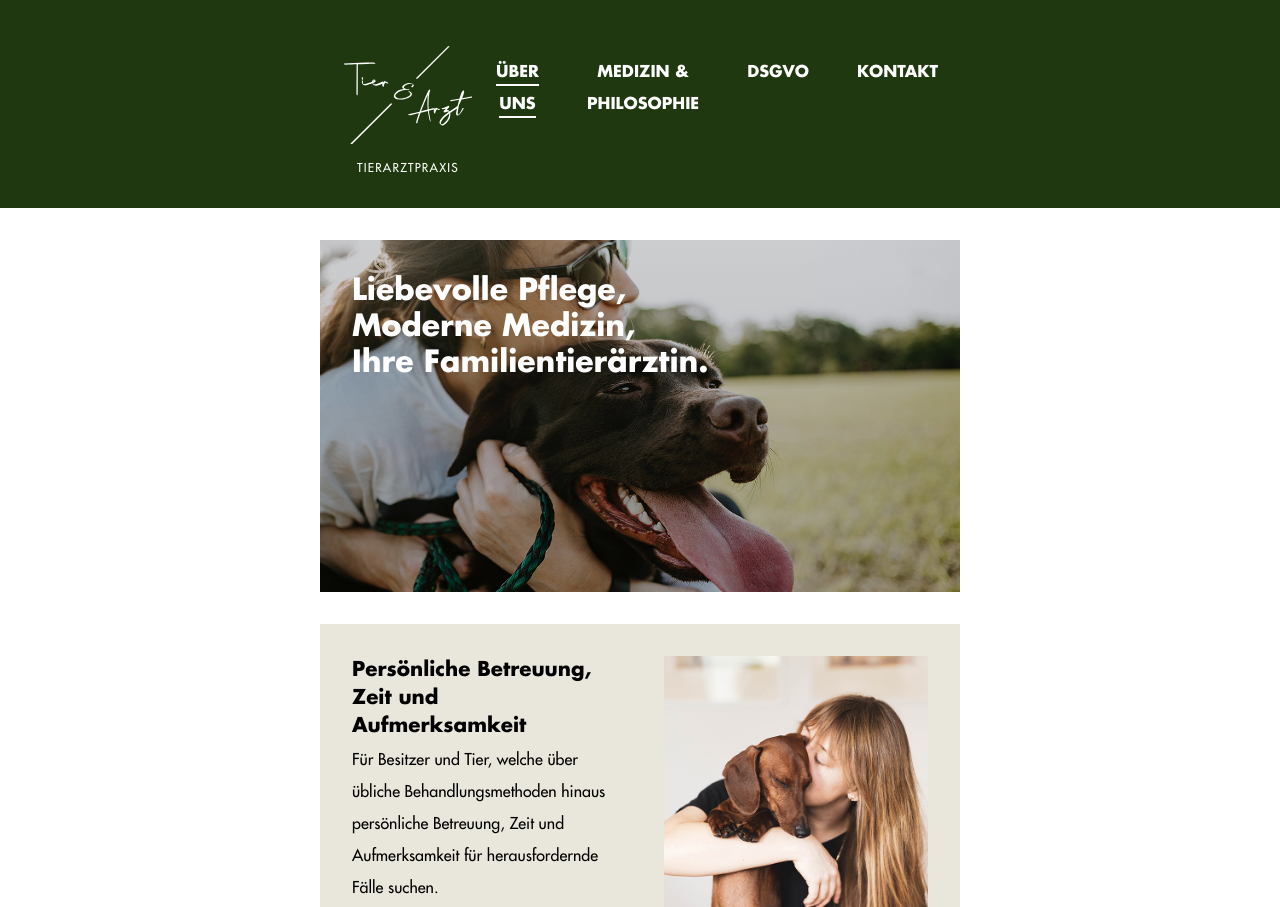
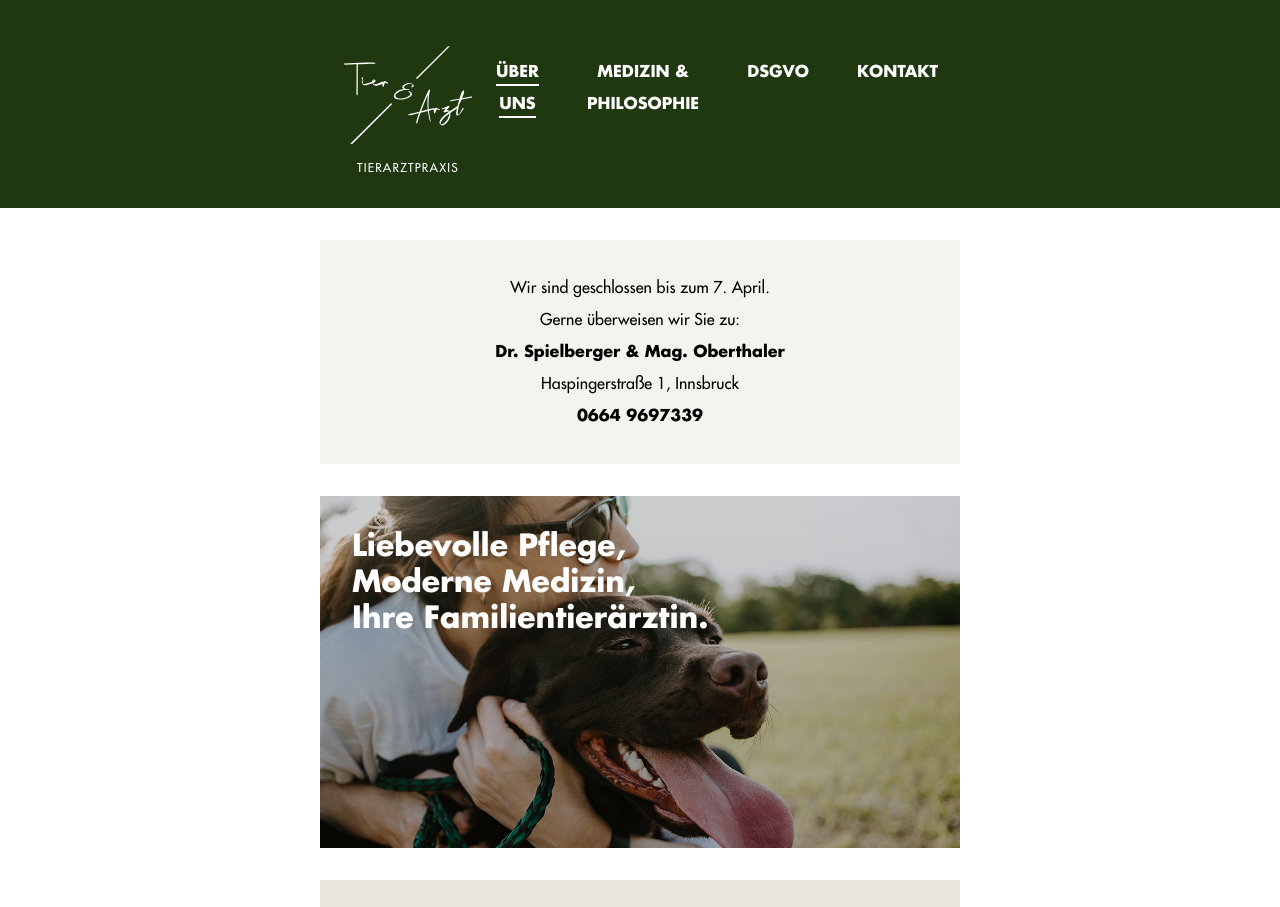
Before and after one commit to jesse1k87/tierundarzt, an Eleventy site: page src/index.html in a window 1280 px wide. Shown: the top 907 px of the page. Built offline with nearby package versions, Linux system fonts and the light colour scheme; Eleventy itself is replaced by a stand-in of ours; files that its build step writes are made by us from their sources.

Commit message:
geschlossen bis 7. april

```diff
--- a/src/_includes/partials/banner.html
+++ b/src/_includes/partials/banner.html
@@ -1,12 +1,9 @@
-<!--
 <section class="text-center bg-sage-100">
   <span class="m-0 tracking-normal text-base">
-    Wir sind geschlossen bis zum 2. Dezember.<br />
+    Wir sind geschlossen bis zum 7. April.<br />
     Gerne überweisen wir Sie zu:<br />
     <span class="font-bold">Dr. Spielberger & Mag. Oberthaler</span><br />
     <span>Haspingerstraße 1, Innsbruck</span><br />
     <span class="font-bold">0664 9697339</span>
-
   </span>
 </section>
--->
```
